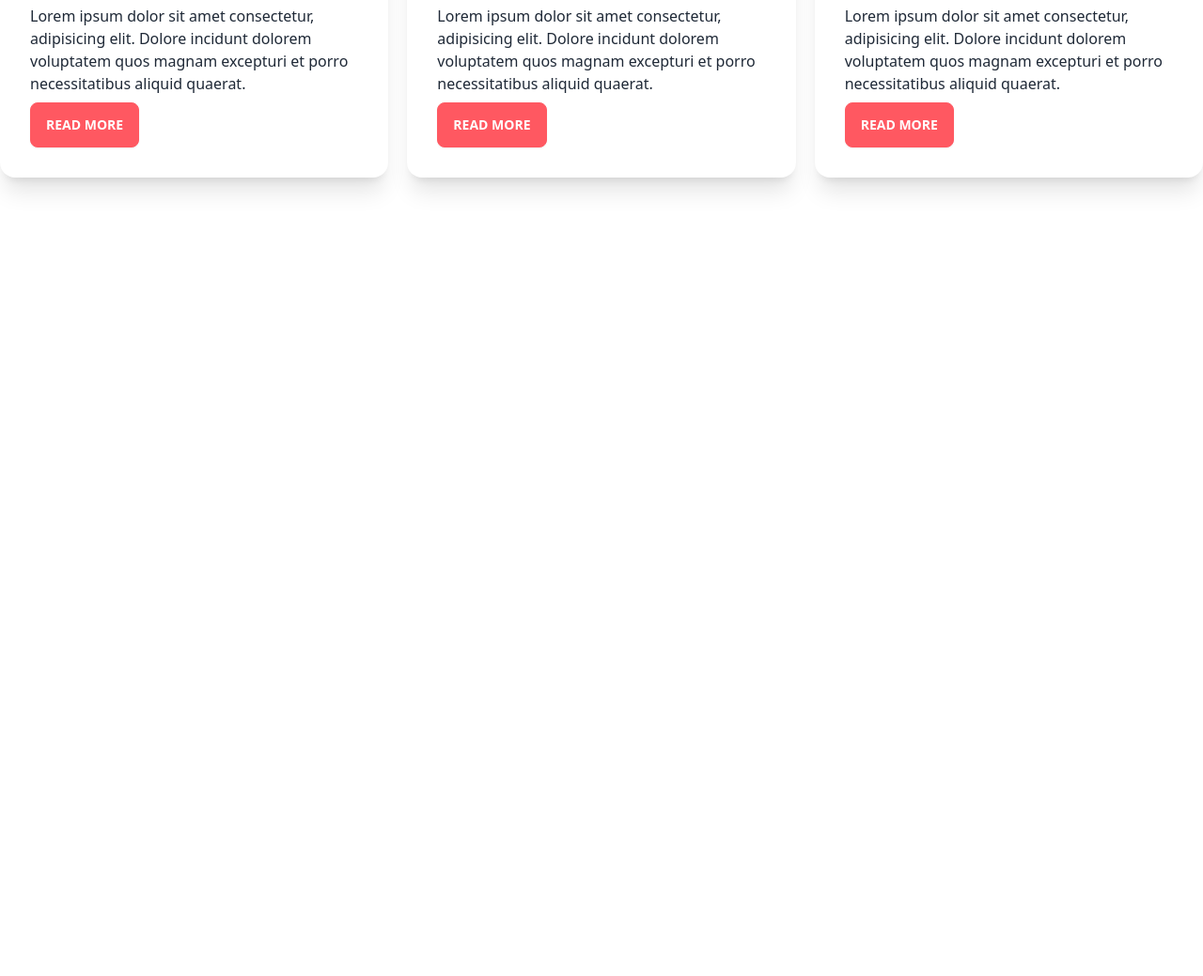
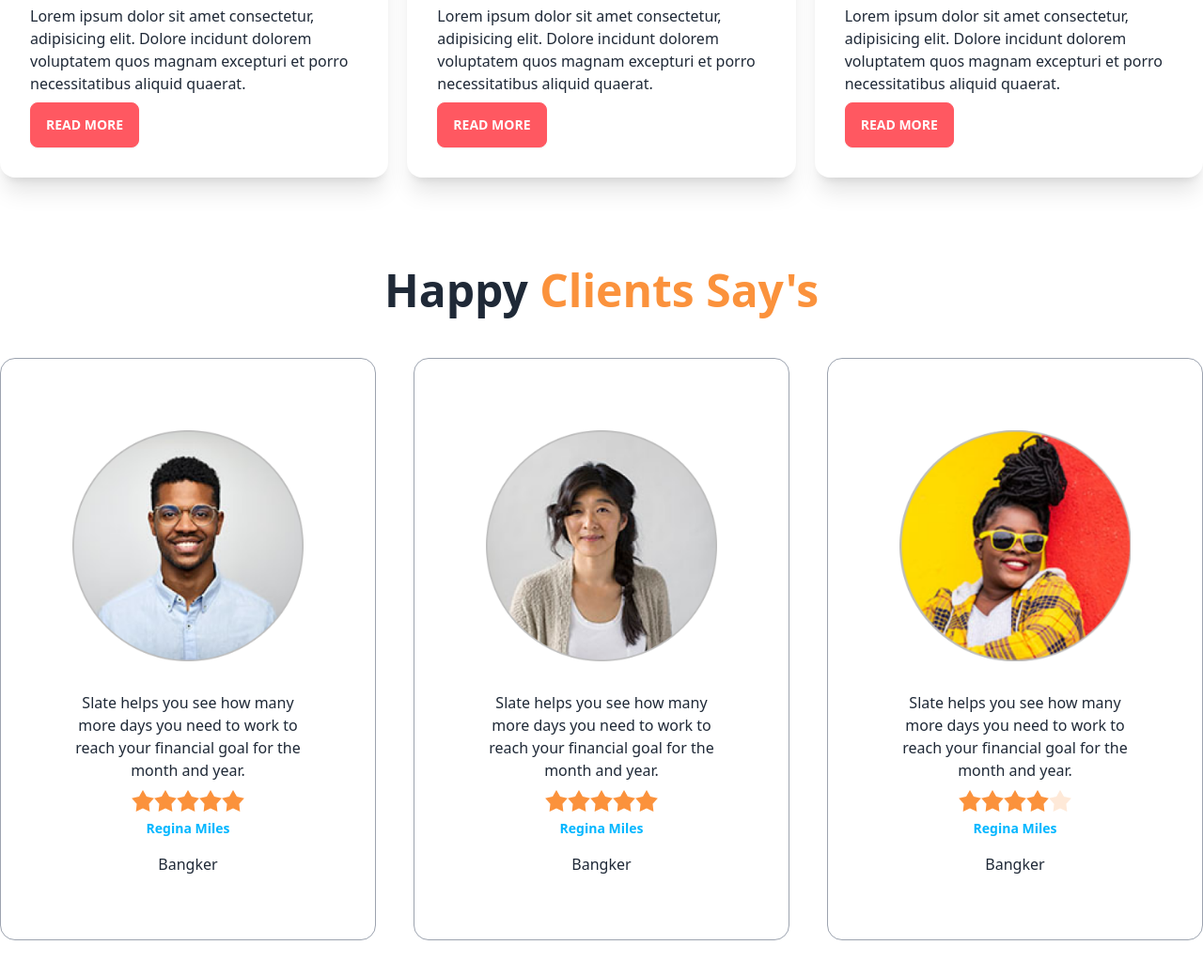
Before and after one commit to trishamoni99/biker-zone-with-DaisyUI, a plain HTML site: page index.html in a window 1280 px wide. Shown: the part 1137-2176 px from the top of the page at 94% size. Before the commit the page ends 1422 px from the top, so only its background shows below. Drawn offline with nearby package versions, Linux system fonts and the light colour scheme.

Commit message:
card section second

```diff
--- a/index.html
+++ b/index.html
@@ -209,12 +209,99 @@
             </div>
           </div>
 
+        </div>
+      </section>
+      <!-- happy clients -->
+
+      <section class="my-24">
+        <h3 class="text-5xl  mb-12 font-semibold text-center">Happy  <span class="text-orange-400">Clients Say's</span></h3>
+        <div class="grid   gap-10 grid-cols-1 md:grid-cols-2 lg:grid-cols-3">
+          <!-- fast review -->
+          <div class="card  bg-base-100 p-9 border border-gray-400">
+            <figure class="px-10 pt-10">
+              <img aria-colspan="w-36" src="./images/others/user-1.png" alt="Shoes" class="rounded-xl" />
+            </figure>
+            <div class="card-body items-center text-center">
+
+              <p>Slate helps you see how
+                many more days you need
+                to work to reach your financial
+                goal for the month and year.</p>
+                <div class="rating justify-center">
+                  <input type="radio" name="rating-2" class="mask mask-star-2 bg-orange-400" />
+                  <input type="radio" name="rating-2" class="mask mask-star-2 bg-orange-400"  />
+                  <input type="radio" name="rating-2" class="mask mask-star-2 bg-orange-400" />
+              <input type="radio" name="rating-2" class="mask mask-star-2 bg-orange-400" checked />
+
+                  <input type="radio" name="rating-2" class="mask mask-star-2 bg-orange-400" />
+                </div>
+              <div class=" text-center space-y-4 m">
+                <h4 class="text-sm font-semibold text-info">Regina Miles</h4>
+                <p>Bangker</p>
+
+              </div>
+            </div>
+          </div>
 
 
+           <!-- second review -->
+
+           <div class="card  bg-base-100 p-9 border border-gray-400">
+            <figure class="px-10 pt-10">
+              <img aria-colspan="w-36" src="./images/others/user-2.png" alt="Shoes" class="rounded-xl" />
+            </figure>
+            <div class="card-body items-center text-center">
+
+              <p>Slate helps you see how
+                many more days you need
+                to work to reach your financial
+                goal for the month and year.</p>
+                <div class="rating justify-center">
+                  <input type="radio" name="rating-2" class="mask mask-star-2 bg-orange-400" />
+                  <input type="radio" name="rating-2" class="mask mask-star-2 bg-orange-400"  />
+                  <input type="radio" name="rating-2" class="mask mask-star-2 bg-orange-400" />
+              <input type="radio" name="rating-2" class="mask mask-star-2 bg-orange-400" checked />
+
+                  <input type="radio" name="rating-2" class="mask mask-star-2 bg-orange-400" />
+                </div>
+              <div class=" text-center space-y-4 m">
+                <h4 class="text-sm font-semibold text-info">Regina Miles</h4>
+                <p>Bangker</p>
+
+              </div>
+            </div>
+          </div>
 
 
+           <!-- third review -->
+
+
+           <div class="card  bg-base-100 p-9 border border-gray-400">
+            <figure class="px-10 pt-10">
+              <img aria-colspan="w-36" src="./images/others/user-3.png" alt="Shoes" class="rounded-xl" />
+            </figure>
+            <div class="card-body items-center text-center">
+
+              <p>Slate helps you see how
+                many more days you need
+                to work to reach your financial
+                goal for the month and year.</p>
+                <div class="rating justify-center">
+                  <input type="radio" name="rating-2" class="mask mask-star-2 bg-orange-400" />
+                  <input type="radio" name="rating-2" class="mask mask-star-2 bg-orange-400"  />
+                  <input type="radio" name="rating-2" class="mask mask-star-2 bg-orange-400" />
+              <input type="radio" name="rating-2" class="mask mask-star-2 bg-orange-400" checked />
+
+                  <input type="radio" name="rating-2" class="mask mask-star-2 bg-orange-400" />
+                </div>
+              <div class=" text-center space-y-4 m">
+                <h4 class="text-sm font-semibold text-info">Regina Miles</h4>
+                <p>Bangker</p>
+
+              </div>
+            </div>
+          </div>
         </div>
-
 
       </section>
 
```
